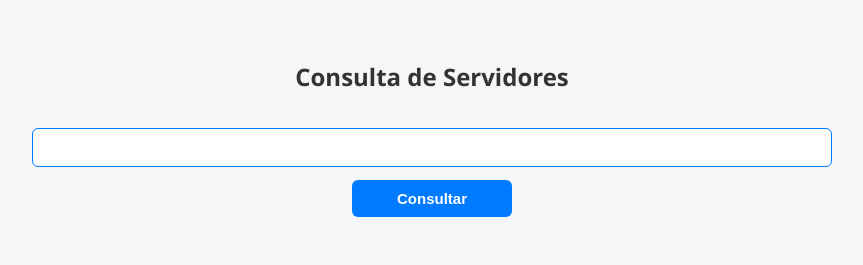
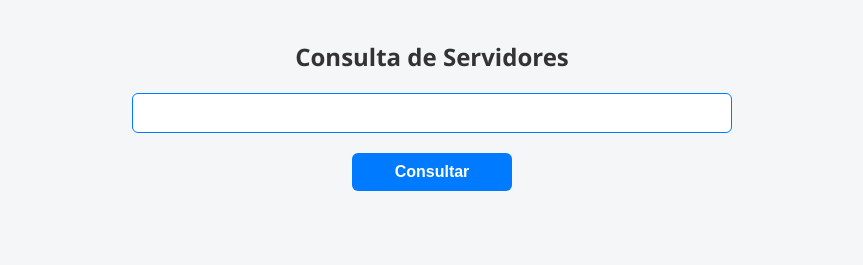
Before and after one commit to gilbertom/bot-whatsapp, a website: page public/index.html in a window 1280 px wide. Shown: the whole page, without its empty margins (208-1071 px from the left). Drawn offline with Linux system fonts and the light colour scheme.

Commit message:
first commit

```diff
--- a/public/index.html
+++ b/public/index.html
@@ -2,6 +2,7 @@
 <html lang="pt-br">
   <head>
     <meta charset="UTF-8" />
+    <meta name="viewport" content="width=device-width, initial-scale=1.0" />
     <title>Consulta de Servidores</title>
     <style>
       :root {
@@ -18,53 +19,31 @@
       body {
         font-family: "Segoe UI", Tahoma, Geneva, Verdana, sans-serif;
         margin: 0;
-        padding: 0;
-        display: flex;
-        justify-content: center;
+        padding: 20px;
         background-color: var(--bg-light);
         color: var(--text-light);
         transition: background-color 0.3s, color 0.3s;
       }
 
-      @media (prefers-color-scheme: dark) {
-        body {
-          background-color: var(--bg-dark);
-          color: var(--text-dark);
-        }
-
-        input,
-        button {
-          background-color: #2a2a2a;
-          color: var(--text-dark);
-          border: 1px solid #555;
-        }
-
-        .servidor {
-          color: #000;
-        }
-      }
-
       .container {
-        max-width: 800px;
-        width: 100%;
-        padding: 40px 20px;
+        max-width: 100%;
       }
 
       h2 {
         text-align: center;
-        margin-bottom: 30px;
+        margin-bottom: 20px;
+        font-size: 20px;
       }
 
       input,
       button {
-        padding: 10px 12px;
-        font-size: 15px;
-        margin: 5px 0;
+        font-size: 16px;
+        padding: 10px;
+        margin-bottom: 10px;
         width: 100%;
         box-sizing: border-box;
         border: 1px solid #ccc;
         border-radius: 6px;
-        transition: all 0.3s ease;
       }
 
       input:focus {
@@ -75,14 +54,10 @@
       button {
         background-color: #007bff;
         color: white;
-        border: none;
         font-weight: bold;
         cursor: pointer;
-        margin-top: 8px;
-        width: 160px;
-        display: block;
-        margin-left: auto;
-        margin-right: auto;
+        border: none;
+        transition: background-color 0.3s ease;
       }
 
       button:hover {
@@ -91,10 +66,10 @@
 
       .servidor {
         border-radius: 10px;
-        padding: 15px 20px;
-        margin-top: 20px;
-        box-shadow: 0 2px 6px rgba(0, 0, 0, 0.05);
+        padding: 15px;
+        margin-top: 15px;
         background-color: white;
+        box-shadow: 0 1px 3px rgba(0, 0, 0, 0.05);
       }
 
       .azul {
@@ -118,11 +93,11 @@
         position: fixed;
         top: 0;
         left: 0;
-        width: 100%;
-        height: 100%;
+        width: 100vw;
+        height: 100vh;
         background-color: rgba(240, 240, 240, 0.7);
         color: #333;
-        font-size: 22px;
+        font-size: 20px;
         font-weight: bold;
         display: none;
         align-items: center;
@@ -132,19 +107,42 @@
       }
 
       @media (prefers-color-scheme: dark) {
+        body {
+          background-color: var(--bg-dark);
+          color: var(--text-dark);
+        }
+
+        input,
+        button {
+          background-color: #2a2a2a;
+          color: var(--text-dark);
+          border: 1px solid #555;
+        }
+
+        .servidor {
+          color: #000;
+        }
+
         #loading {
           background-color: rgba(30, 30, 30, 0.7);
           color: #eee;
         }
       }
 
-      @media (max-width: 600px) {
+      @media (min-width: 600px) {
         .container {
-          padding: 20px 10px;
+          max-width: 600px;
+          margin: 0 auto;
+        }
+
+        h2 {
+          font-size: 24px;
         }
 
         button {
-          width: 100%;
+          width: 160px;
+          display: block;
+          margin: 10px auto;
         }
       }
     </style>
```
